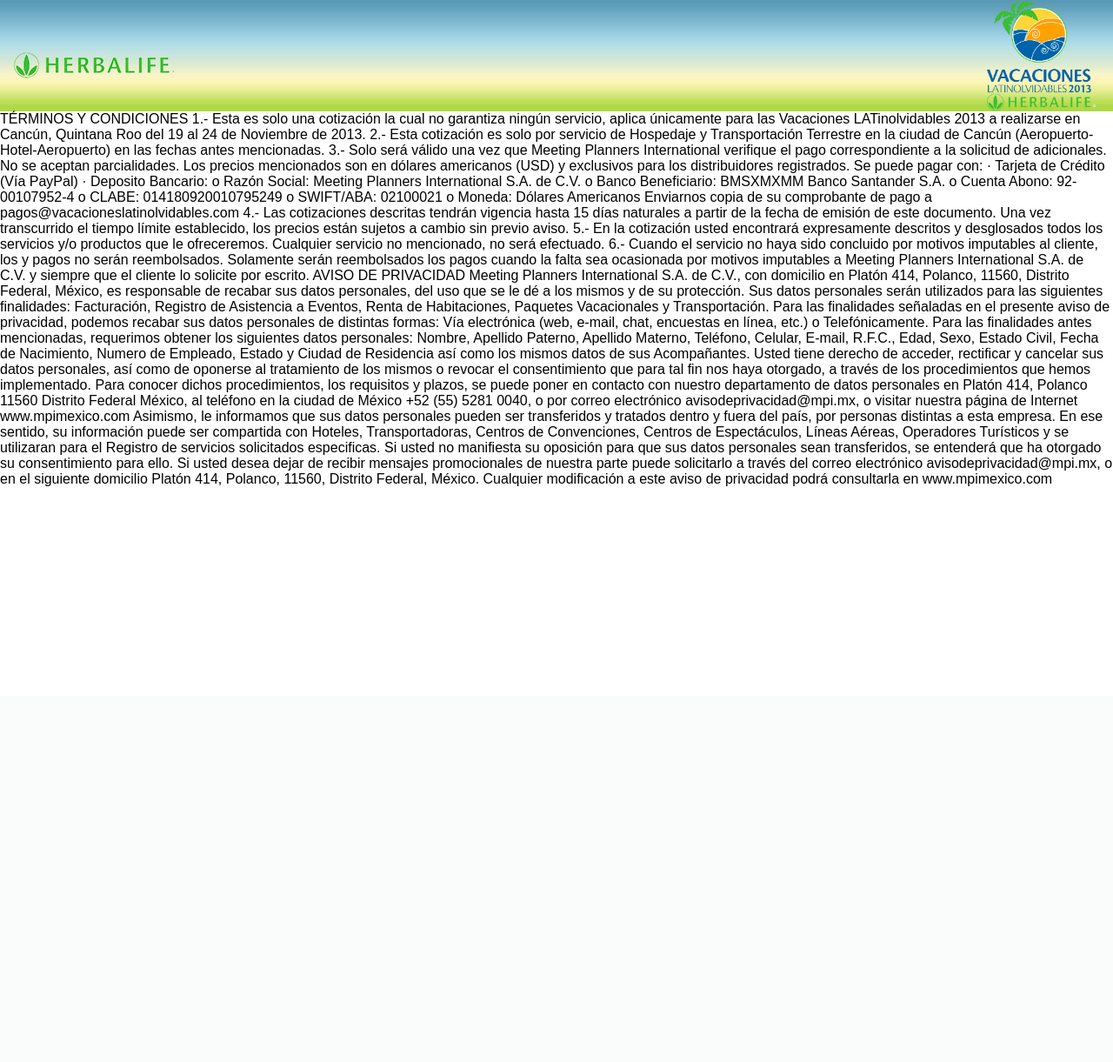
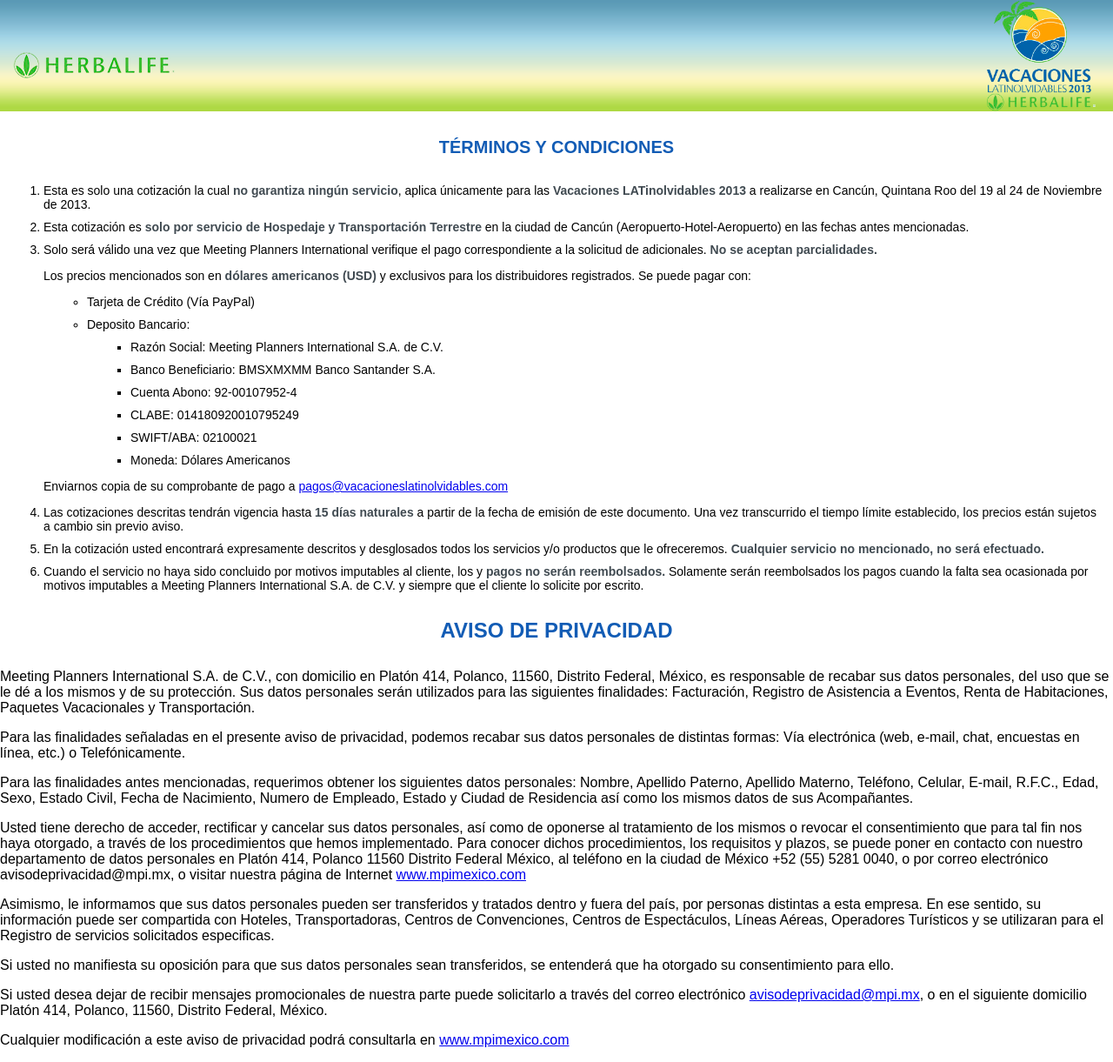
Before and after one commit to urzuae/hl-dangerzone, a CodeIgniter app: page /validamesta/main/terminos in a window 1280 px wide. Shown: the whole page at 87% size. Before the commit the page ends 559 px from the top, so only its background shows below. Run offline with CodeIgniter, Linux system fonts and the light colour scheme.

Commit message:
Givestyles to terms and conditions pagew

```diff
--- a/public/application/views/main/terminos.php
+++ b/public/application/views/main/terminos.php
@@ -2,112 +2,52 @@
 <html>
   <head>
     <meta charset="utf-8">
-    <link rel="stylesheet" href="<?php echo base_url('statics/css/general.css'); ?>" type="text/css" />
+    <link rel="stylesheet" href="<?php echo base_url('statics/css/terms.css'); ?>" type="text/css" />
     <script type="text/javascript" src="<?php echo base_url('statics/js/jquery.js'); ?>"></script>
-    <!--<script type="text/javascript" src="http://localhost/validamesta/src/validamesta.js"></script>-->
-    <script type="text/javascript">
-      /*$(document).ready(function() {
-        //$('#contact_info').validamesta();
-        $('#contact_info').validamesta();
-        $('#contact_info').submit(function() {
-          $(this).data('validamesta').validate();
-          return false;
-        });
-      });*/
-    </script>
   </head>
   <body>
-    <div id="container">
-      <header>
-        <a href="<?php echo base_url(); ?>">
-          <img src="<?php echo base_url('statics/images/misc/herbalife.png'); ?>" alt="herbalife" class="herbalife"/>
-          <img src="<?php echo base_url('statics/images/misc/logoHerbalife.png'); ?>" alt="herbalife" class="logo"/></a>
-      </header>
-      TÉRMINOS Y CONDICIONES
+    <header>
+      <a href="http://herbalife.hen/">
+        <img src="http://herbalife.hen/statics/images/misc/herbalife.png" alt="herbalife" class="herbalife" />
+        <img src="http://herbalife.hen/statics/images/misc/logoHerbalife.png" alt="herbalife" class="logo"/></a>
+    </header>
+    <section>
+      <h1>TÉRMINOS Y CONDICIONES</h1>
+      <ol>
+        <li>Esta es solo una cotización la cual <span>no garantiza ningún servicio</span>, aplica únicamente para las <span>Vacaciones LATinolvidables 2013</span> a realizarse en Cancún, Quintana Roo del 19 al 24 de Noviembre de 2013.</li>
+        <li>Esta cotización es <span>solo por servicio de Hospedaje y Transportación Terrestre</span> en la ciudad de Cancún (Aeropuerto-Hotel-Aeropuerto) en las fechas antes mencionadas.</li>
+        <li>
+          Solo será válido una vez que Meeting Planners International verifique el pago correspondiente a la solicitud de adicionales. <span>No se aceptan parcialidades.</span>
+          <p>Los precios mencionados son en <span>dólares americanos (USD)</span> y exclusivos para los distribuidores registrados. Se puede pagar con:</p>
+          <ul>
+            <li>Tarjeta de Crédito (Vía PayPal)</li>
+            <li>Deposito Bancario:
+              <ul>
+                <li>Razón Social: Meeting Planners International S.A. de C.V.</li>
+                <li>Banco Beneficiario: BMSXMXMM Banco Santander S.A.</li>
+                <li>Cuenta Abono: 92-00107952-4</li>
+                <li>CLABE: 014180920010795249</li>
+                <li>SWIFT/ABA: 02100021</li>
+                <li>Moneda: Dólares Americanos</li>
+              </ul>
+            </li>
+          </ul>
+          <p>Enviarnos copia de su comprobante de pago a <a href="mailto:pagos@vacacioneslatinolvidables.com">pagos@vacacioneslatinolvidables.com</a></p>
+        </li>
+        <li>Las cotizaciones descritas tendrán vigencia hasta <span>15 días naturales</span> a partir de la fecha de emisión de este documento. Una vez transcurrido el tiempo límite establecido, los precios están sujetos a cambio sin previo aviso.</li>
+        <li>En la cotización usted encontrará expresamente descritos y desglosados todos los servicios y/o productos que le ofreceremos. <span>Cualquier servicio no mencionado, no será efectuado.</span></li>
+        <li>Cuando el servicio no haya sido concluido por motivos imputables al cliente, los y <span>pagos no serán reembolsados.</span> Solamente serán reembolsados los pagos cuando la falta sea ocasionada por motivos imputables a Meeting Planners International S.A. de C.V. y siempre que el cliente lo solicite por escrito.</li>
+      </ol>
 
-
-
-1.- Esta es solo una cotización la cual no garantiza ningún servicio, aplica únicamente para las Vacaciones LATinolvidables 2013 a realizarse en Cancún, Quintana Roo del 19 al 24 de Noviembre de 2013.
-
-
-
-2.- Esta cotización es solo por servicio de Hospedaje y Transportación Terrestre en la ciudad de Cancún (Aeropuerto-Hotel-Aeropuerto) en las fechas antes mencionadas.
-
-
-
-3.- Solo será válido una vez que Meeting Planners International verifique el pago correspondiente a la solicitud de adicionales. No se aceptan parcialidades.
-
-
-
-Los precios mencionados son en dólares americanos (USD) y exclusivos para los distribuidores registrados. Se puede pagar con:
-
-
-
-·          Tarjeta de Crédito (Vía PayPal)
-
-·          Deposito Bancario:
-
-
-
-o    Razón Social:                        Meeting Planners International S.A. de C.V.
-
-o    Banco Beneficiario:              BMSXMXMM Banco Santander S.A.
-
-o    Cuenta Abono:                   92-00107952-4
-
-o    CLABE:                                   014180920010795249
-
-o    SWIFT/ABA:                            02100021
-
-o    Moneda:                                               Dólares Americanos
-
-
-
-Enviarnos copia de su comprobante de pago a  pagos@vacacioneslatinolvidables.com
-
-
-
-4.- Las cotizaciones descritas tendrán vigencia hasta 15 días naturales a partir de la fecha de emisión de este documento. Una vez transcurrido el tiempo límite establecido, los precios están sujetos a cambio sin previo aviso.
-
-
-
-5.- En la cotización usted encontrará expresamente descritos y desglosados todos los servicios y/o productos que le ofreceremos. Cualquier servicio no mencionado, no será efectuado.
-
-
-
-6.- Cuando el servicio no haya sido concluido por motivos imputables al cliente, los y pagos no serán reembolsados. Solamente serán reembolsados los pagos cuando la falta sea ocasionada por motivos imputables a Meeting Planners International S.A. de C.V. y siempre que el cliente lo solicite por escrito.
-
-AVISO DE PRIVACIDAD
-
-
-
-Meeting Planners International S.A. de C.V., con domicilio en Platón 414, Polanco, 11560, Distrito Federal, México, es responsable de recabar sus datos personales, del uso que se le dé a los mismos y de su protección. Sus datos personales serán utilizados para las siguientes finalidades: Facturación, Registro de Asistencia a Eventos, Renta de Habitaciones, Paquetes Vacacionales y Transportación.
-
-
-
-Para las finalidades señaladas en el presente aviso de privacidad, podemos recabar sus datos personales de distintas formas: Vía electrónica (web, e-mail, chat, encuestas en línea, etc.) o Telefónicamente.
-
-
-
-Para las finalidades antes mencionadas, requerimos obtener los siguientes datos personales: Nombre, Apellido Paterno, Apellido Materno, Teléfono, Celular, E-mail, R.F.C., Edad, Sexo, Estado Civil, Fecha de Nacimiento, Numero de Empleado, Estado y Ciudad de Residencia así como los mismos datos de sus Acompañantes.
-
-
-
-Usted tiene derecho de acceder, rectificar y cancelar sus datos personales, así como de oponerse al tratamiento de los mismos o revocar el consentimiento que para tal fin nos haya otorgado, a través de los procedimientos que hemos implementado. Para conocer dichos procedimientos, los requisitos y plazos, se puede poner en contacto con nuestro departamento de datos personales en Platón 414, Polanco 11560 Distrito Federal México, al teléfono en la ciudad de México +52 (55) 5281 0040, o por correo electrónico avisodeprivacidad@mpi.mx, o visitar nuestra página de Internet www.mpimexico.com
-
-
-
-Asimismo, le informamos que sus datos personales pueden ser transferidos y tratados dentro y fuera del país, por personas distintas a esta empresa. En ese sentido, su información puede ser compartida con Hoteles, Transportadoras, Centros de Convenciones, Centros de Espectáculos, Líneas Aéreas, Operadores Turísticos y se utilizaran para el Registro de servicios solicitados especificas.
-
-
-
-Si usted no manifiesta su oposición para que sus datos personales sean transferidos, se entenderá que ha otorgado su consentimiento para ello.
-
-Si usted desea dejar de recibir mensajes promocionales de nuestra parte puede solicitarlo a través del correo electrónico avisodeprivacidad@mpi.mx, o en el siguiente domicilio Platón 414, Polanco, 11560, Distrito Federal, México.
-
-
-
-Cualquier modificación a este aviso de privacidad podrá consultarla en www.mpimexico.com
-    </div>
+      <h2>AVISO DE PRIVACIDAD</h2>
+      <p>Meeting Planners International S.A. de C.V., con domicilio en Platón 414, Polanco, 11560, Distrito Federal, México, es responsable de recabar sus datos personales, del uso que se le dé a los mismos y de su protección. Sus datos personales serán utilizados para las siguientes finalidades: Facturación, Registro de Asistencia a Eventos, Renta de Habitaciones, Paquetes Vacacionales y Transportación.</p>
+      <p>Para las finalidades señaladas en el presente aviso de privacidad, podemos recabar sus datos personales de distintas formas: Vía electrónica (web, e-mail, chat, encuestas en línea, etc.) o Telefónicamente.</p>
+      <p>Para las finalidades antes mencionadas, requerimos obtener los siguientes datos personales: Nombre, Apellido Paterno, Apellido Materno, Teléfono, Celular, E-mail, R.F.C., Edad, Sexo, Estado Civil, Fecha de Nacimiento, Numero de Empleado, Estado y Ciudad de Residencia así como los mismos datos de sus Acompañantes.</p>
+      <p>Usted tiene derecho de acceder, rectificar y cancelar sus datos personales, así como de oponerse al tratamiento de los mismos o revocar el consentimiento que para tal fin nos haya otorgado, a través de los procedimientos que hemos implementado. Para conocer dichos procedimientos, los requisitos y plazos, se puede poner en contacto con nuestro departamento de datos personales en Platón 414, Polanco 11560 Distrito Federal México, al teléfono en la ciudad de México +52 (55) 5281 0040, o por correo electrónico avisodeprivacidad@mpi.mx, o visitar nuestra página de Internet <a href="http://www.mpimexico.com">www.mpimexico.com</a></p>
+      <p>Asimismo, le informamos que sus datos personales pueden ser transferidos y tratados dentro y fuera del país, por personas distintas a esta empresa. En ese sentido, su información puede ser compartida con Hoteles, Transportadoras, Centros de Convenciones, Centros de Espectáculos, Líneas Aéreas, Operadores Turísticos y se utilizaran para el Registro de servicios solicitados especificas.</p>
+      <p>Si usted no manifiesta su oposición para que sus datos personales sean transferidos, se entenderá que ha otorgado su consentimiento para ello.</p>
+      <p>Si usted desea dejar de recibir mensajes promocionales de nuestra parte puede solicitarlo a través del correo electrónico <a href="mailto:avisodeprivacidad@mpi.mx">avisodeprivacidad@mpi.mx</a>, o en el siguiente domicilio Platón 414, Polanco, 11560, Distrito Federal, México.</p>
+      <p>Cualquier modificación a este aviso de privacidad podrá consultarla en <a href="http://www.mpimexico.com">www.mpimexico.com</a></p>
+    </section>
   </body>
 </html>
--- a/public/statics/css/login.css
+++ b/public/statics/css/login.css
@@ -2,6 +2,7 @@
 body { background: url(../images/backgrounds/bg-body.png) repeat-x #f9f5ba; }
 img { border: none; }
 img { height: 300px; }
+img.logo { height: 135px; }
 #container { text-align: center; }
 header { width: 960px; margin: 10px auto; }
 section { width: 480px; margin: 0 auto; }
--- /dev/null
+++ b/public/statics/css/terms.css
@@ -0,0 +1,10 @@
+body, header { margin: 0; padding: 0; font-family: Arial Rounded, sans-serif; }
+html { font-family: Arial Rounded, sans-serif; }
+img { border: none; }
+header { background: url(../images/backgrounds/bg-header.png) repeat-x; height: 128px;}
+.herbalife { position: absolute; top: 60px; left: 15px; }
+.logo { height: 128px; position: absolute; right: 20px;}
+h1, h2 { color: #125cb5; text-align: center; margin: 30px; }
+h1 { font-size: 20px; }
+ol li { margin: 10px; font-size: 14px; }
+ol li span { color: #404a51; font-weight: bold; }
```
